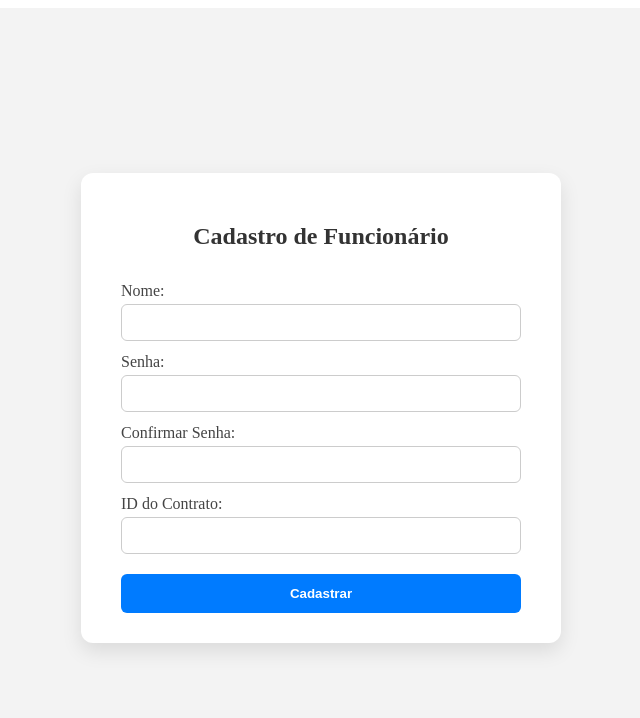
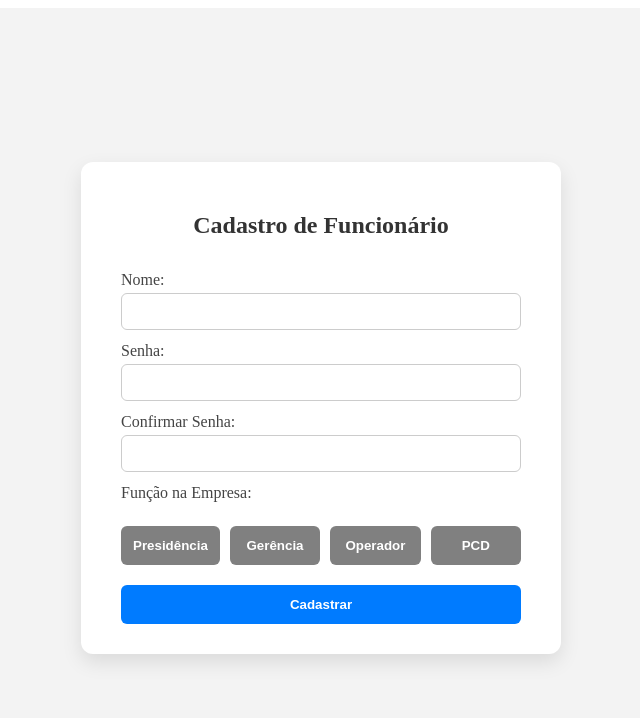
Before and after one commit to juliusRomanzeira/Repositorio, a React (Vite) app in the folder pagina-de-acesso/front-end/: page /Cadastro in a window 1280 px wide. Shown: the top 718 px of the page, without its empty margins (319-959 px from the left). Built offline with nearby package versions, Linux system fonts and the light colour scheme.

Commit message:
Melhora da página de cadastro do Front-end

```diff
--- a/pagina-de-acesso/front-end/src/pages/cadastro.jsx
+++ b/pagina-de-acesso/front-end/src/pages/cadastro.jsx
@@ -10,7 +10,7 @@ function CadastroFuncionario() {
   const handleSubmit = (e) => {
     e.preventDefault();
 
-    if (senha.length <= 6) {
+    if (senha.length < 6) {
       alert('A senha deve ter mais de 6 dígitos!');
       return;
     }
@@ -28,7 +28,16 @@ function CadastroFuncionario() {
     <div className="cadastro-container">
       <div className="cadastro-card">
         <h2>Cadastro de Funcionário</h2>
-        <form onSubmit={handleSubmit}>
+        <form
+          onSubmit={(e) => {
+            e.preventDefault();
+            if (!idContrato) {
+              alert('Selecione uma função na empresa!');
+              return;
+            }
+            handleSubmit(e);
+          }}
+        >
           <label htmlFor="nome">Nome:</label>
           <input
             type="text"
@@ -56,14 +65,61 @@ function CadastroFuncionario() {
             required
           />
 
-          <label htmlFor="idContrato">ID do Contrato:</label>
-          <input
-            type="text"
-            id="idContrato"
-            value={idContrato}
-            onChange={(e) => setIdContrato(e.target.value)}
-            required
-          />
+          <label htmlFor="idContrato">Função na Empresa:</label>
+          <div className="contrato-buttons" style={{ display: 'flex', flexDirection: 'row', gap: '10px' }}>
+            <button
+              type="button"
+              style={{
+                backgroundColor: idContrato === '1' ? '#333333' : 'grey',
+                color: 'white',
+                width: '25%',
+                cursor: 'pointer',
+                transition: 'background-color 0.2s'
+              }}
+              onClick={() => setIdContrato(idContrato === '1' ? '' : '1')}
+            >
+              Presidência
+            </button>
+            <button
+              type="button"
+              style={{
+                backgroundColor: idContrato === '2' ? '#333333' : 'grey',
+                color: 'white',
+                width: '25%',
+                cursor: 'pointer',
+                transition: 'background-color 0.2s'
+              }}
+              onClick={() => setIdContrato(idContrato === '2' ? '' : '2')}
+            >
+              Gerência
+            </button>
+            <button
+              type="button"
+              style={{
+                backgroundColor: idContrato === '3' ? '#333333' : 'grey',
+                color: 'white',
+                width: '25%',
+                cursor: 'pointer',
+                transition: 'background-color 0.2s'
+              }}
+              onClick={() => setIdContrato(idContrato === '3' ? '' : '3')}
+            >
+              Operador
+            </button>
+            <button
+              type="button"
+              style={{
+                backgroundColor: idContrato === '4' ? '#333333' : 'grey',
+                color: 'white',
+                width: '25%',
+                cursor: 'pointer',
+                transition: 'background-color 0.2s'
+              }}
+              onClick={() => setIdContrato(idContrato === '4' ? '' : '4')}
+            >
+              PCD
+            </button>
+          </div>
 
           <button type="submit">Cadastrar</button>
         </form>
--- a/pagina-de-acesso/front-end/src/pages/login.jsx
+++ b/pagina-de-acesso/front-end/src/pages/login.jsx
@@ -2,112 +2,7 @@ import React, { useState } from 'react';
 import { useNavigate } from 'react-router-dom';
 
 function Login() {
-  const navigate = useNavigate();
-  const [formData, setFormData] = useState({ login: '', senha: '' });
-  const [erros, setErros] = useState({});
 
-  const handleChange = (e) => {
-    const { name, value } = e.target;
-    setFormData({ ...formData, [name]: value });
-  };
-
-  const validarFormulario = () => {
-    const novosErros = {};
-    if (!formData.login.trim()) novosErros.login = 'Login é obrigatório';
-    if (formData.senha.length < 6) novosErros.senha = 'Senha deve ter pelo menos 6 caracteres';
-    return novosErros;
-  };
-
-  const handleCadastro = () => {
-    navigate('/cadastro');
-  }
-
-  const handleLogin = (e) => {
-    e.preventDefault();
-    const errosValidacao = validarFormulario();
-    setErros(errosValidacao);
-
-    if (Object.keys(errosValidacao).length === 0) {
-      console.log("Login feito:", formData);
-      navigate('/home');
-    }
-  };
-
-  const abrirWhatsApp = () => {
-    const numero = '+5581982727878';
-    const mensagem = 'Acabei de ter um problema com o sistema, se trata de...';
-    const url = `https://wa.me/${numero}?text=${encodeURIComponent(mensagem)}`;
-    window.open(url, '_blank');
-  };
-
-  return (
-    <div style={{ minHeight: '100vh', display: 'flex', alignItems: 'center', justifyContent: 'center', backgroundColor: '#f3f4f6' }}>
-      <div style={{ backgroundColor: 'white', padding: '2rem', borderRadius: '0.5rem', boxShadow: '0 4px 6px rgba(0, 0, 0, 0.1)', maxWidth: '20rem', width: '100%' }}>
-        <div style={{ display: 'flex', justifyContent: 'flex-end', alignItems: 'center', marginBottom: '0.5rem' }}>
-          <button
-            onClick={abrirWhatsApp}
-            style={{ backgroundColor: '#22c55e', color: 'white', padding: '0.5rem', borderRadius: '0.375rem', border: 'none', cursor: 'pointer', transition: 'background-color 0.2s' }}
-            onMouseOver={(e) => (e.target.style.backgroundColor = '#16a34a')}
-            onMouseOut={(e) => (e.target.style.backgroundColor = '#22c55e')}
-          >
-            Suporte
-          </button>
-        </div>
-        <img
-          src="Arco.png"
-          alt="Logo"
-          style={{ display: 'block', margin: '0 auto 1.5rem', width: '100px', height: '100px' }}
-        />
-        <h1 style={{ textAlign: 'center', fontSize: '1.25rem', fontWeight: 'bold', marginBottom: '1.5rem' }}>Login</h1>
-        <div>
-          <div style={{ marginBottom: '1rem' }}>
-            <input
-              type="text"
-              id="login"
-              name="login"
-              value={formData.login}
-              onChange={handleChange}
-              style={{ width: '100%', padding: '0.5rem', border: '1px solid #d1d5db', borderRadius: '0.375rem', outline: 'none', transition: 'border-color 0.2s' }}
-              onFocus={(e) => (e.target.style.borderColor = '#3b82f6')}
-              onBlur={(e) => (e.target.style.borderColor = '#d1d5db')}
-              placeholder="Login"
-            />
-            {erros.login && <p style={{ color: '#ef4444', fontSize: '0.75rem', marginTop: '0.25rem' }}>{erros.login}</p>}
-          </div>
-          <div style={{ marginBottom: '1.5rem' }}>
-            <input
-              type="password"
-              id="senha"
-              name="senha"
-              value={formData.senha}
-              onChange={handleChange}
-              style={{ width: '100%', padding: '0.5rem', border: '1px solid #d1d5db', borderRadius: '0.375rem', outline: 'none', transition: 'border-color 0.2s' }}
-              onFocus={(e) => (e.target.style.borderColor = '#3b82f6')}
-              onBlur={(e) => (e.target.style.borderColor = '#d1d5db')}
-              placeholder="Senha"
-            />
-            {erros.senha && <p style={{ color: '#ef4444', fontSize: '0.75rem', marginTop: '0.25rem' }}>{erros.senha}</p>}
-          </div>
-          <div style={{ display: 'flex', flexDirection: 'column', gap: '1rem' }}>
-            <button style={{ backgroundColor: '#3b82f6', color: 'white', padding: '0.5rem', borderRadius: '0.375rem', border: 'none', cursor: 'pointer', transition: 'background-color 0.2s' }}
-              onClick={handleLogin}
-              onMouseOver={(e) => (e.target.style.backgroundColor = '#2563eb')}
-              onMouseOut={(e) => (e.target.style.backgroundColor = '#3b82f6')}
-            >
-              Login
-            </button>
-            <button style={{ backgroundColor: '#d1d5db', color: 'black', padding: '0.5rem', borderRadius: '0.375rem', border: 'none', cursor: 'pointer', transition: 'background-color 0.2s' }}
-              onClick={handleCadastro}
-              onMouseOver={(e) => (e.target.style.backgroundColor = '#bfc3ca')}
-              onMouseOut={(e) => (e.target.style.backgroundColor = '#d1d5db')}
-            >
-              Adicionar Usuário
-            </button>
-          </div>
-        </div>
-      </div>
-    </div>
-  );
 }
 
 export default Login;
```
Also changed, not shown: 1 other file (tests, documents, lock files or other folders).
